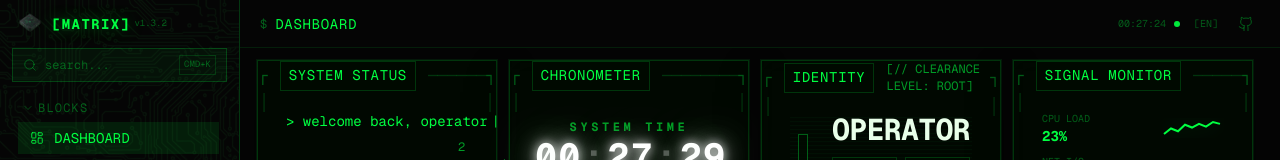
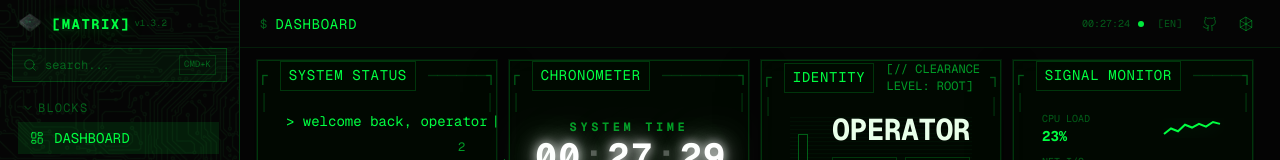
Before and after one commit to nocoo/matrix, a React (Vite) app: page / in a window 1280 px wide. Shown: the top 160 px of the page. Built offline with nearby package versions, Linux system fonts and the light colour scheme.

Commit message:
feat(web): add Hexly project link and header tooltips

```diff
--- a/src/components/DashboardLayout.tsx
+++ b/src/components/DashboardLayout.tsx
@@ -37,6 +37,7 @@ import { useCallback, useEffect, useRef, useState } from "react";
 import { useTranslation } from "react-i18next";
 import { Outlet, useLocation, useNavigate } from "react-router";
 import sidebarBg from "@/assets/bg.jpg";
+import { HexlyLink } from "@/components/HexlyLink";
 import { Github } from "@/components/icons/github";
 import { LanguageToggle } from "@/components/LanguageToggle";
 import { MatrixLogo } from "@/components/MatrixLogo";
@@ -463,6 +464,7 @@ export function DashboardLayout() {
 							type="button"
 							onClick={() => setMobileOpen(true)}
 							aria-label={t("common.openNav")}
+							title={t("common.openNav")}
 							className="flex h-7 w-7 items-center justify-center text-matrix-dim hover:text-matrix-primary transition-colors md:hidden"
 						>
 							<Menu className="h-4 w-4" strokeWidth={1.5} />
@@ -485,10 +487,12 @@ export function DashboardLayout() {
 							target="_blank"
 							rel="noopener noreferrer"
 							aria-label={t("common.githubRepo")}
+							title={t("common.githubRepo")}
 							className="flex h-7 w-7 items-center justify-center text-matrix-dim hover:text-matrix-primary transition-colors"
 						>
 							<Github className="h-4 w-4" strokeWidth={1.5} />
 						</a>
+						<HexlyLink />
 					</div>
 				</header>
 
--- /dev/null
+++ b/src/components/HexlyLink.tsx
@@ -0,0 +1,32 @@
+import { useTranslation } from "react-i18next";
+
+export function HexlyLink() {
+	const { i18n } = useTranslation();
+	const chinese = i18n.language.startsWith("zh");
+	const label = chinese ? "在 hexly.ai 查看 Matrix" : "Matrix on hexly.ai";
+
+	return (
+		<a
+			href="https://hexly.ai/projects/matrix"
+			target="_blank"
+			rel="noopener noreferrer"
+			title={label}
+			aria-label={`${label}${chinese ? "（在新标签页打开）" : " (opens in a new tab)"}`}
+			className="flex h-7 w-7 shrink-0 items-center justify-center text-matrix-dim transition-colors hover:text-matrix-primary"
+		>
+			<svg
+				className="h-4 w-4"
+				viewBox="0 0 24 24"
+				fill="none"
+				stroke="currentColor"
+				strokeWidth={1.5}
+				strokeLinecap="round"
+				strokeLinejoin="round"
+				aria-hidden="true"
+			>
+				<path d="m12 2 8.66 5v10L12 22l-8.66-5V7Z" />
+				<path d="M12 2v20M3.34 7l17.32 10m0-10L3.34 17" />
+			</svg>
+		</a>
+	);
+}
--- a/src/components/LanguageToggle.tsx
+++ b/src/components/LanguageToggle.tsx
@@ -4,13 +4,15 @@ export function LanguageToggle() {
 	const { i18n } = useTranslation();
 	const nextLang = i18n.language.startsWith("zh") ? "en" : "zh";
 	const label = i18n.language.startsWith("zh") ? "中" : "EN";
+	const tooltip = nextLang === "en" ? "切换为英文" : "Switch to Chinese";
 
 	return (
 		<button
 			type="button"
 			onClick={() => i18n.changeLanguage(nextLang)}
 			className="flex h-7 items-center justify-center px-1.5 font-mono text-[10px] text-matrix-dim hover:text-matrix-primary transition-colors"
-			aria-label={`Switch language to ${nextLang === "zh" ? "Chinese" : "English"}`}
+			aria-label={tooltip}
+			title={tooltip}
 		>
 			[{label}]
 		</button>
```
